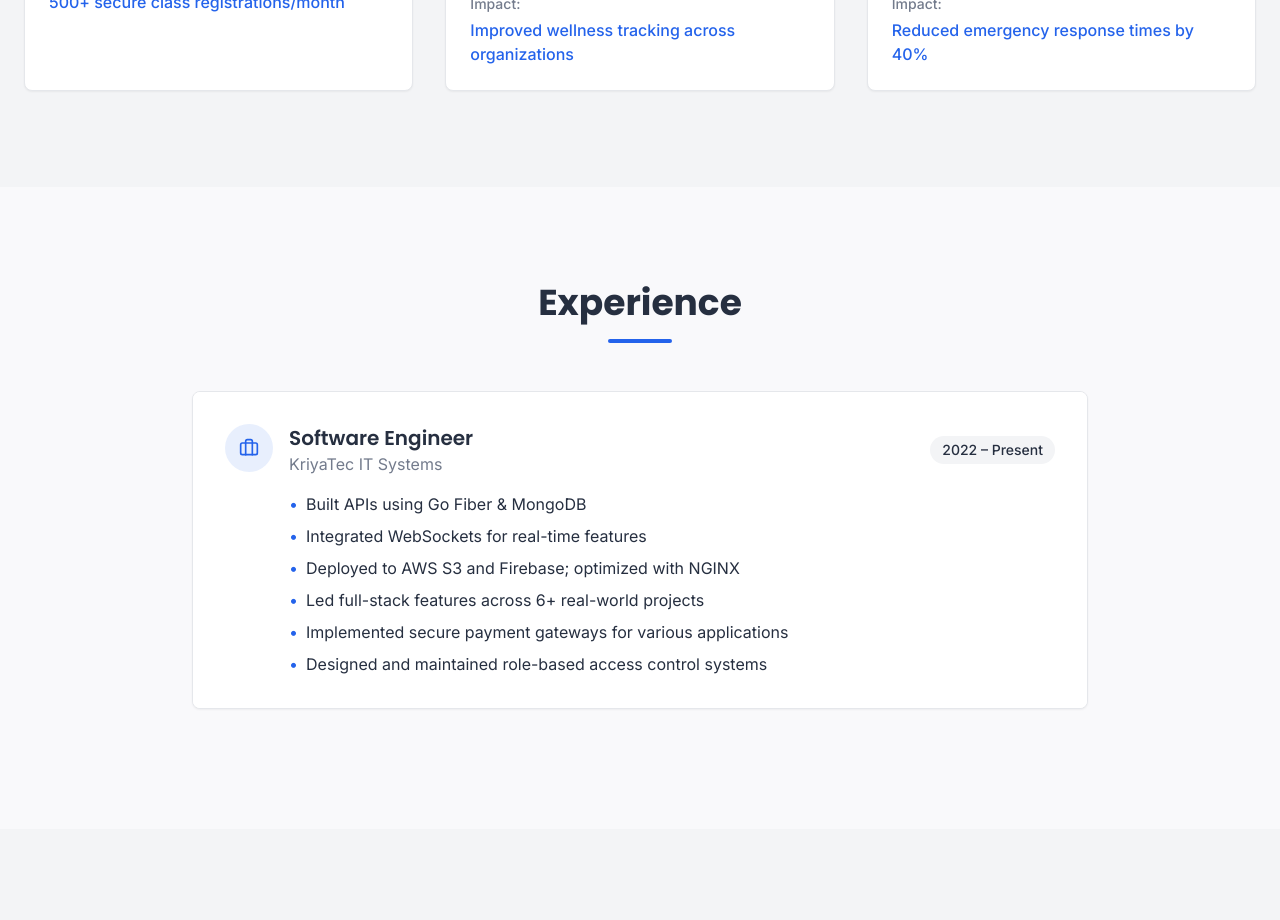
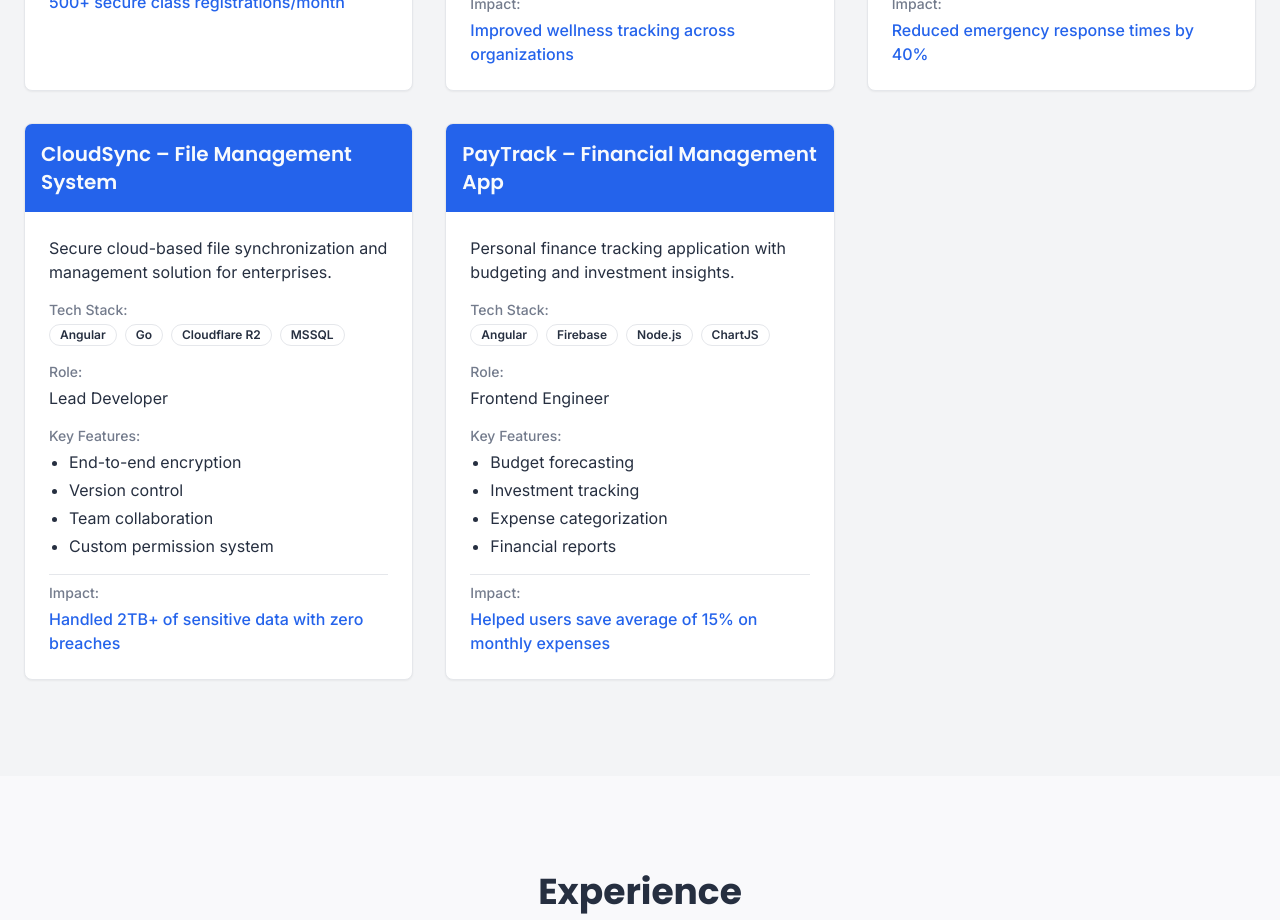
Before and after one commit to Parthi482/parthi-folio-builder, a React (Vite) app: page / in a window 1280 px wide. Shown: the part 2640-3560 px from the top of the page. Built offline with nearby package versions, Linux system fonts and the light colour scheme.

Commit message:
feat: Complete UI changes for projects
- Implemented UI changes for the projects section.
- Added a mobile carousel view for projects.
- Updated the UI to display 5 projects.

```diff
--- a/src/components/ProjectsSection.tsx
+++ b/src/components/ProjectsSection.tsx
@@ -38,6 +38,22 @@ const ProjectsSection: React.FC = () => {
       role: "Real-time backend developer",
       features: ["Instant alerts", "Media reporting", "WebSocket communication", "Real-time location tracking"],
       impact: "Reduced emergency response times by 40%"
+    },
+    {
+      title: "CloudSync – File Management System",
+      description: "Secure cloud-based file synchronization and management solution for enterprises.",
+      stack: ["Angular", "Go", "Cloudflare R2", "MSSQL"],
+      role: "Lead Developer",
+      features: ["End-to-end encryption", "Version control", "Team collaboration", "Custom permission system"],
+      impact: "Handled 2TB+ of sensitive data with zero breaches"
+    },
+    {
+      title: "PayTrack – Financial Management App",
+      description: "Personal finance tracking application with budgeting and investment insights.",
+      stack: ["Angular", "Firebase", "Node.js", "ChartJS"],
+      role: "Frontend Engineer",
+      features: ["Budget forecasting", "Investment tracking", "Expense categorization", "Financial reports"],
+      impact: "Helped users save average of 15% on monthly expenses"
     }
   ];
 
--- a/src/pages/Index.tsx
+++ b/src/pages/Index.tsx
@@ -11,9 +11,9 @@ import Footer from "@/components/Footer";
 
 const Index: React.FC = () => {
   return (
-    <div className="min-h-screen flex flex-col">
+    <div className="min-h-screen flex flex-col bg-background">
       <Navbar />
-      <main>
+      <main className="flex-1">
         <HeroSection />
         <AboutSection />
         <SkillsSection />
```
